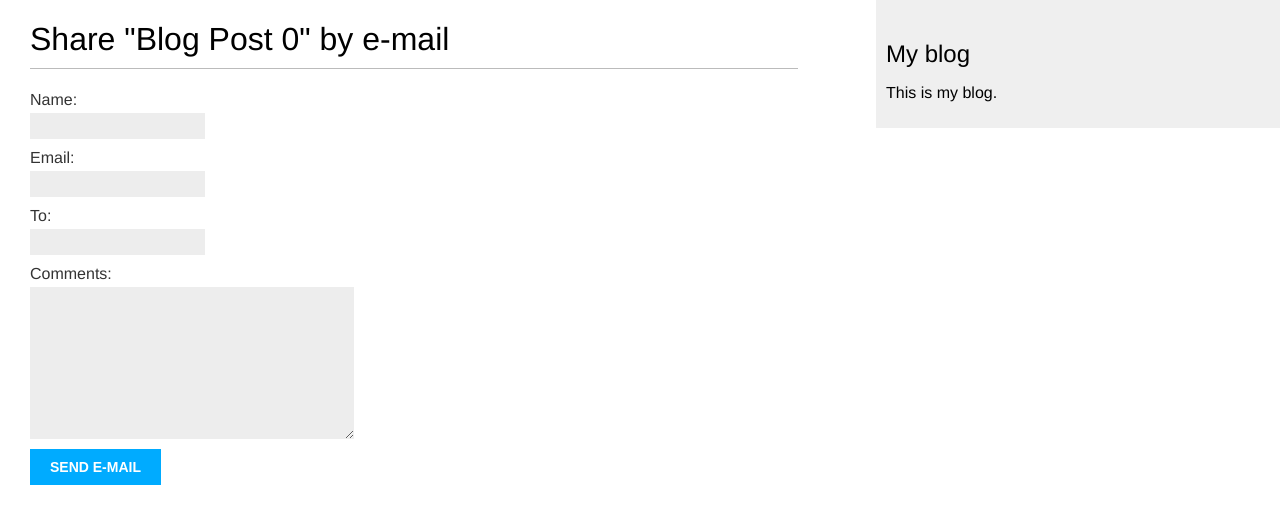
After one commit to patel-himanshu/django-mini-projects, a Django app: page /blog/1/share/ in a window 1280 px wide. The commit adds this page. Shown: the top 524 px of the page. Run offline with Django 3.2, Linux system fonts and the light colour scheme; data comes from the database, SQL or seed files in the repository.

Commit message:
Blog Site (Added share using e-mail option)

```diff
--- /dev/null
+++ b/blog_site/blog/forms.py
@@ -0,0 +1,7 @@
+from django import forms
+
+class EmailPostForm(forms.Form):
+    name = forms.CharField(max_length=40)
+    email = forms.EmailField()
+    to = forms.EmailField()
+    comments = forms.CharField(required=False, widget=forms.Textarea)
--- a/blog_site/blog/templates/blog/post/detail.html
+++ b/blog_site/blog/templates/blog/post/detail.html
@@ -11,4 +11,9 @@
     </p>
     <hr>
     {{ post.body|linebreaks }}
+    <p>
+        <a href="{% url 'blog:post_share' post.id %}">
+            Share this post
+        </a>
+    </p>
 {% endblock %}
--- /dev/null
+++ b/blog_site/blog/templates/blog/post/share.html
@@ -0,0 +1,18 @@
+{% extends 'blog/base.html' %}
+
+{% block content %}
+    {% if sent %}
+        <h1>E-mail Sent Successfully</h1>
+        <p>
+            "{{ post.title }}" was successfully sent to {{ form.cleaned_data.to }}.
+        </p>
+    {% else %}
+        <h1>Share "{{ post.title }}" by e-mail</h1>
+        <form method="post">
+            {{ form.as_p }}
+            <!-- or can use form.as_ol or form.as_table to render it accordingly -->
+            {% csrf_token %}
+            <input type="submit" value="Send e-mail">
+        </form>
+    {% endif %}
+{% endblock %}
--- a/blog_site/blog/urls.py
+++ b/blog_site/blog/urls.py
@@ -7,4 +7,5 @@ urlpatterns = [
     # path('', views.post_list, name='post_list'),
     path('', views.PostListView.as_view(), name='post_list'),
     path('<int:year>/<int:month>/<int:day>/<slug:post>/', views.post_detail, name='post_detail'),
+    path('<int:post_id>/share/', views.post_share, name='post_share'),
 ]
--- a/blog_site/blog/views.py
+++ b/blog_site/blog/views.py
@@ -1,6 +1,8 @@
 from django.core.paginator import Paginator, EmptyPage, PageNotAnInteger
 from django.shortcuts import render, get_object_or_404
 from django.views.generic import ListView
+from django.core.mail import send_mail
+from .forms import EmailPostForm
 from .models import Post
 
 # Create your views here.
@@ -37,3 +39,24 @@ def post_detail(request, year, month, day, post):
         publish__day = day
     )
     return render(request, 'blog/post/detail.html', {'post': post})
+
+def post_share(request, post_id):
+    post = get_object_or_404(Post, id=post_id, status='published')
+    sent = False
+
+    if request.method == 'POST':
+        # A filled form is submitted, which needs to be processed
+        form = EmailPostForm(request.POST)
+        if form.is_valid():
+            # Sends an e-mail, if the form is valid
+            # If the form is invalid, then the template is loaded again using render()
+            cd = form.cleaned_data # Creates a dictionary of form fields and its values
+            post_url = request.build_absolute_uri(post.get_absolute_url())
+            subject = f"{cd['name']} recommends you read {post.title}"
+            message = f"Read {post.title} at {post_url}\n\n{cd['name']}\'s comments: {cd['comments']}"
+            send_mail(subject, message, 'somedummyid@gmail.com', [cd['to']])
+            sent = True
+    else:
+        # Displays a new instance of an empty form
+        form = EmailPostForm()
+    return render(request, 'blog/post/share.html', {'post': post, 'form': form, 'sent': sent})
```
